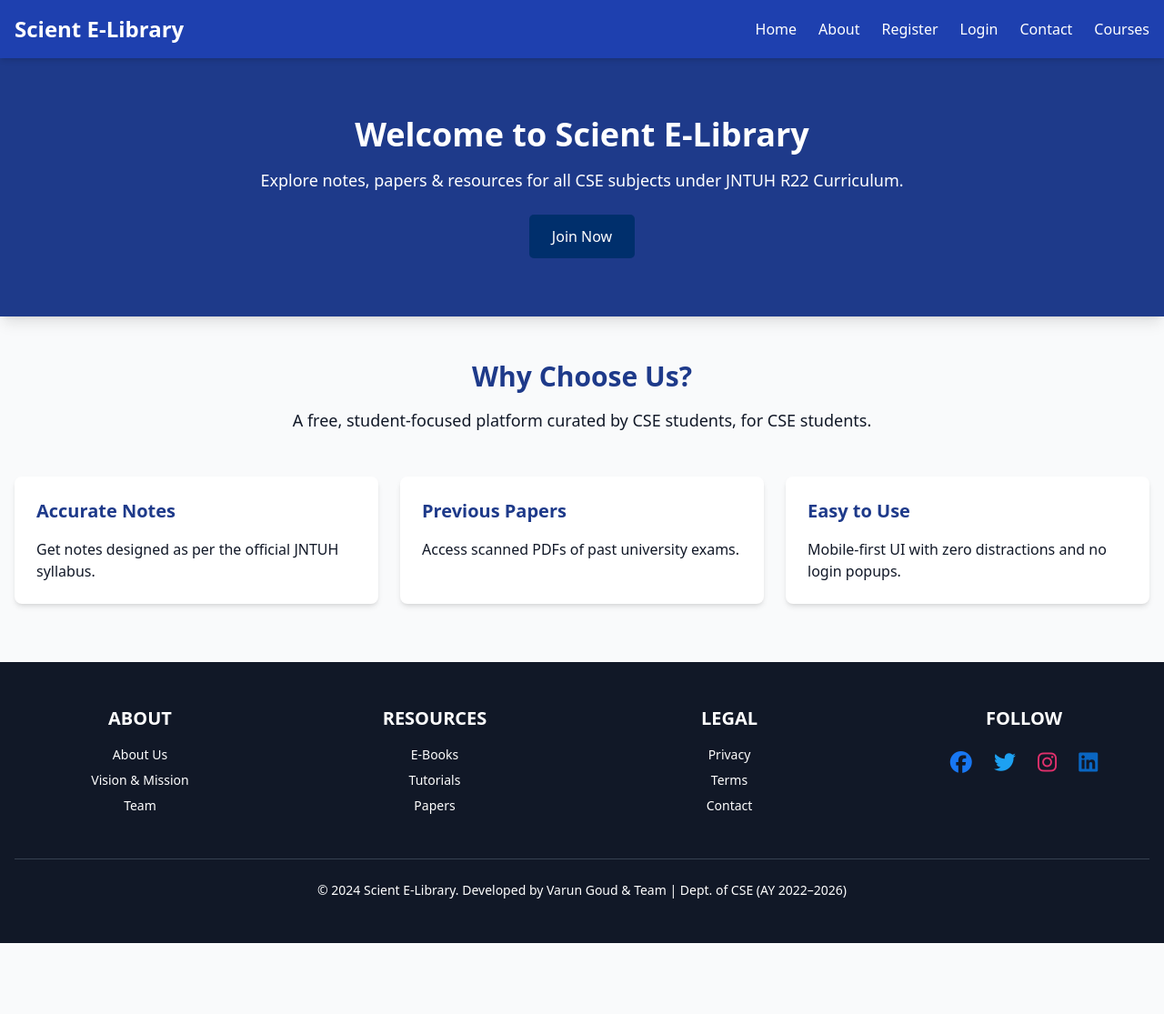
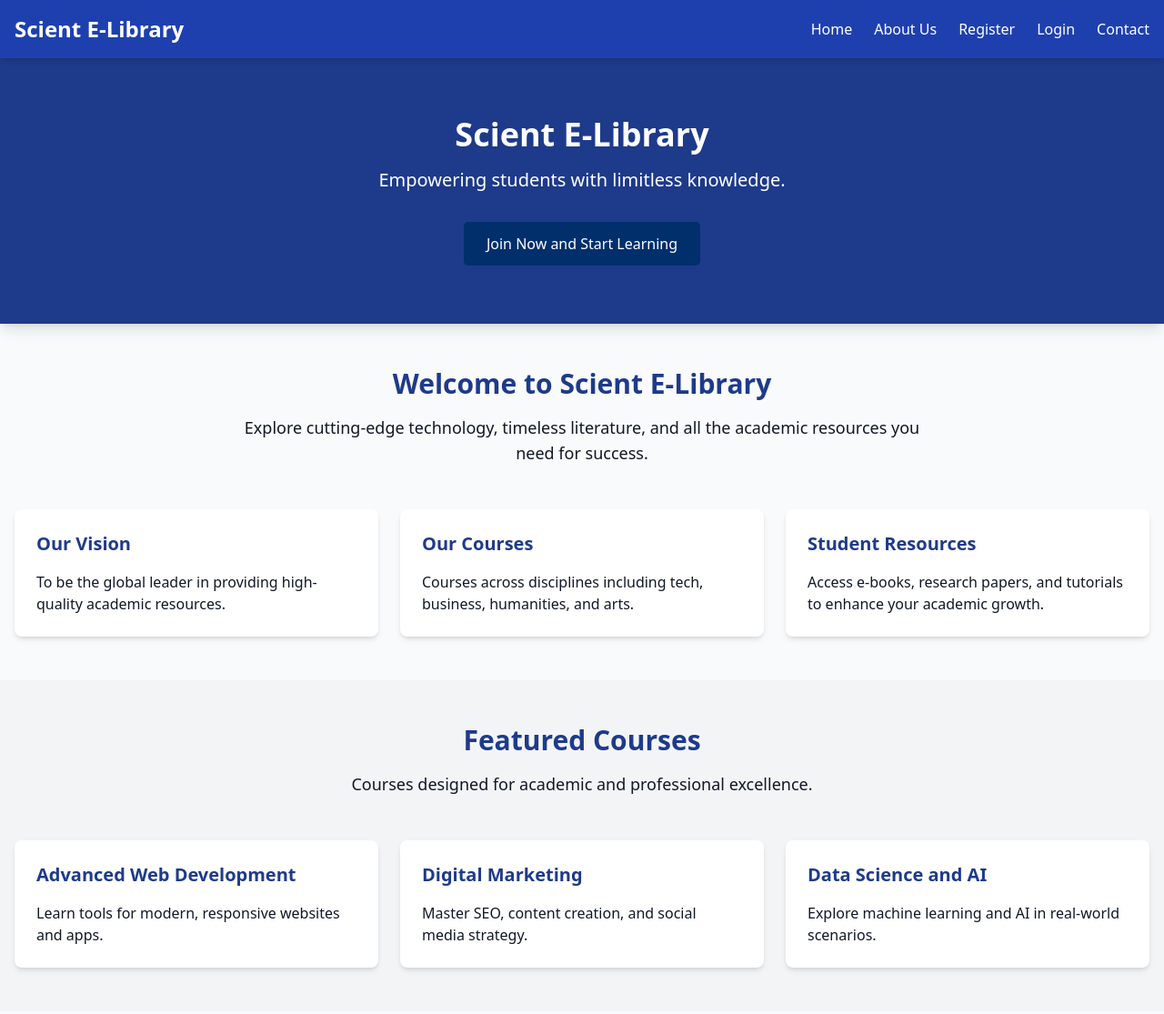
Before and after one commit to VarunGoud04/Scient-E-library, a website: page public/index.html in a window 1280 px wide. Shown: the top 1115 px of the page at 91% size. Before the commit the page ends 1037 px from the top, so only its background shows below. Drawn offline with nearby package versions, Linux system fonts and the light colour scheme.

Commit message:
Update index.html

```diff
--- a/public/index.html
+++ b/public/index.html
@@ -1,51 +1,41 @@
-<!DOCTYPE html>
-<html lang="en">
+<!DOCTYPE html>  <html lang="en">
 <head>
   <meta charset="UTF-8" />
   <meta name="viewport" content="width=device-width, initial-scale=1.0" />
   <meta http-equiv="X-UA-Compatible" content="ie=edge" />
-  <title>Scient E-Library | JNTUH CSE R22</title>
+  <title>Scient E-Library | College</title>
   <link rel="icon" type="image/png" href="logo11.jpg" />
+  <link href="https://cdnjs.cloudflare.com/ajax/libs/font-awesome/6.0.0-beta3/css/all.min.css" rel="stylesheet" />
+  <script src="https://cdn.tailwindcss.com"></script>
+<!-- SEO Meta Tags -->
+<meta name="description" content="Scient E-Library is a student-developed platform offering JNTUH R22 CSE notes, previous papers, important questions, and digital study resources." />
+<meta name="keywords" content="Scient E-Library, JNTUH R22, CSE Notes, Engineering Resources, Scient College, Previous Papers, Varun Goud, AI ML Notes, Digital Library" />
+<meta name="author" content="B. Varun Goud" />
+<meta name="robots" content="index, follow" />
 
-  <!-- ✅ SEO Meta Tags -->
-  <meta name="description" content="Scient E-Library - JNTUH R22 CSE Notes, Important Questions, Previous Papers & more.">
-  <meta name="keywords" content="JNTUH, CSE R22, Scient E-Library, Notes, AI, ML, IoT, Engineering, College">
-  <meta name="author" content="B. Varun Goud">
-  <meta name="robots" content="index, follow">
+<!-- Open Graph / Facebook -->
+<meta property="og:title" content="Scient E-Library | JNTUH R22 CSE Resources" />
+<meta property="og:description" content="Access well-organized notes, question banks, and academic tools curated for JNTUH R22 CSE students." />
+<meta property="og:image" content="https://scient-e-library.vercel.app/logo11.jpg" />
+<meta property="og:url" content="https://scient-e-library.vercel.app/" />
+<meta property="og:type" content="website" />
 
-  <!-- ✅ Social Sharing (Open Graph) -->
-  <meta property="og:title" content="Scient E-Library | JNTUH CSE R22 Resources">
-  <meta property="og:description" content="Explore notes, papers, and resources for JNTUH R22 CSE subjects.">
-  <meta property="og:image" content="https://scient-e-library.vercel.app/logo11.jpg">
-  <meta property="og:url" content="https://scient-e-library.vercel.app/">
-  <meta name="twitter:card" content="summary_large_image">
-
-  <!-- Tailwind CSS -->
-  <script src="https://cdn.tailwindcss.com"></script>
-  <!-- Font Awesome -->
-  <script src="https://kit.fontawesome.com/a076d05399.js" crossorigin="anonymous"></script>
-
+<!-- Twitter Card -->
+<meta name="twitter:card" content="summary_large_image" />
+<meta name="twitter:title" content="Scient E-Library | JNTUH R22 CSE" />
+<meta name="twitter:description" content="Built by Scient students — a free platform to access notes, previous papers, and academic resources for R22 curriculum." />
+<meta name="twitter:image" content="https://scient-e-library.vercel.app/logo11.jpg" />
   <style>
     .cta-button {
       background-color: #002f6c;
       color: white;
       padding: 12px 25px;
+      text-decoration: none;
       border-radius: 5px;
       transition: background-color 0.3s, transform 0.3s;
-    }
-
-    .cta-button:hover {
+    }  .cta-button:hover {
   background-color: #003366;
   transform: scale(1.05);
-    }
-
-    .card, .course-card {
-      transition: transform 0.3s, box-shadow 0.3s;
-    }
-
-    .card:hover, .course-card:hover {
-      transform: scale(1.05);
-      box-shadow: 0 8px 15px rgba(0, 0, 0, 0.1);
 }
 
 .social-icons a {
@@ -63,8 +53,19 @@
   background-color: #ff9800;
 }
 
+.card,
+.course-card {
+  transition: transform 0.3s, box-shadow 0.3s;
+}
+
+.card:hover,
+.course-card:hover {
+  transform: scale(1.05);
+  box-shadow: 0 8px 15px rgba(0, 0, 0, 0.1);
+}
+
 footer {
-      background-color: #f1f5f9;
+  background-color: #e7ecef;
   padding: 20px;
   text-align: center;
 }
@@ -80,127 +81,131 @@
 .fab.fa-instagram { color: #e1306c; }
 .fab.fa-linkedin { color: #0a66c2; }
 
-    .social-media a:hover {
-      opacity: 0.8;
-    }
+.social-media a:hover { opacity: 0.8; }
+
   </style>
-</head>
-
-<body class="text-gray-900 bg-gray-50">
-
-  <!-- Navbar -->
-  <nav class="bg-blue-800 text-white py-4 shadow-md sticky top-0 z-50">
+</head>  <body class="text-gray-900 bg-gray-50">    <!-- Responsive Navbar -->    <nav class="bg-blue-800 text-white py-4 shadow-md sticky top-0 z-50">
     <div class="max-w-7xl mx-auto px-4 flex items-center justify-between">
-      <a href="index.html" class="text-2xl font-bold">Scient E-Library</a>
+      <a href="#" class="text-2xl font-bold">Scient E-Library</a>
       <button id="menu-btn" class="text-white sm:hidden text-2xl focus:outline-none">
         <i class="fas fa-bars"></i>
       </button>
       <div id="nav-links" class="hidden sm:flex space-x-6 text-sm sm:text-base">
         <a href="index.html" class="hover:text-yellow-400">Home</a>
-        <a href="about.html" class="hover:text-yellow-400">About</a>
+        <a href="about.html" class="hover:text-yellow-400">About Us</a>
         <a href="register.html" class="hover:text-yellow-400">Register</a>
         <a href="login.html" class="hover:text-yellow-400">Login</a>
         <a href="contact.html" class="hover:text-yellow-400">Contact</a>
-        <a href="courses.html" class="hover:text-yellow-400">Courses</a>
       </div>
     </div>
     <div id="mobile-menu" class="sm:hidden hidden px-4 pb-4 flex flex-col space-y-2 text-sm">
       <a href="index.html" class="hover:text-yellow-400">Home</a>
-      <a href="about.html" class="hover:text-yellow-400">About</a>
+      <a href="about.html" class="hover:text-yellow-400">About Us</a>
       <a href="register.html" class="hover:text-yellow-400">Register</a>
       <a href="login.html" class="hover:text-yellow-400">Login</a>
       <a href="contact.html" class="hover:text-yellow-400">Contact</a>
-      <a href="courses.html" class="hover:text-yellow-400">Courses</a>
     </div>
-  </nav>
-
-  <!-- Hero -->
-  <header class="bg-blue-900 text-white py-16 px-4 text-center shadow-lg">
-    <h1 class="text-4xl font-extrabold">Welcome to Scient E-Library</h1>
-    <p class="text-lg mt-4 max-w-3xl mx-auto">Explore notes, papers & resources for all CSE subjects under JNTUH R22 Curriculum.</p>
-    <a href="register.html" class="cta-button mt-6 inline-block">Join Now</a>
-  </header>
-
-  <!-- Features -->
-  <section class="my-12 max-w-7xl mx-auto px-4">
+  </nav>    <!-- Hero Section -->    <header class="bg-blue-900 text-white py-12 md:py-16 px-4 text-center shadow-lg">
+    <h1 class="text-3xl md:text-4xl font-extrabold">Scient E-Library</h1>
+    <p class="text-base md:text-xl mt-4 max-w-3xl mx-auto">Empowering students with limitless knowledge.</p>
+    <a href="register.html" class="cta-button mt-8 inline-block text-center">Join Now and Start Learning</a>
+  </header>    <!-- Main Section -->    <section class="my-12 max-w-7xl mx-auto px-4">
     <div class="text-center">
-      <h2 class="text-2xl md:text-3xl font-semibold text-blue-900">Why Choose Us?</h2>
-      <p class="text-base md:text-lg mt-4 max-w-3xl mx-auto">A free, student-focused platform curated by CSE students, for CSE students.</p>
+      <h2 class="text-2xl md:text-3xl font-semibold text-blue-900">Welcome to Scient E-Library</h2>
+      <p class="text-base md:text-lg mt-4 max-w-3xl mx-auto">Explore cutting-edge technology, timeless literature, and all the academic resources you need for success.</p>
+    </div>  <div class="grid grid-cols-1 sm:grid-cols-2 md:grid-cols-3 gap-6 mt-12">
+  <div class="card p-6 bg-white rounded-lg shadow-md">
+    <h5 class="text-lg md:text-xl font-semibold text-blue-900">Our Vision</h5>
+    <p class="mt-4">To be the global leader in providing high-quality academic resources.</p>
+  </div>
+  <div class="card p-6 bg-white rounded-lg shadow-md">
+    <h5 class="text-lg md:text-xl font-semibold text-blue-900">Our Courses</h5>
+    <p class="mt-4">Courses across disciplines including tech, business, humanities, and arts.</p>
+  </div>
+  <div class="card p-6 bg-white rounded-lg shadow-md">
+    <h5 class="text-lg md:text-xl font-semibold text-blue-900">Student Resources</h5>
+    <p class="mt-4">Access e-books, research papers, and tutorials to enhance your academic growth.</p>
+  </div>
 </div>
 
+  </section>    <!-- Courses Section -->    <section class="py-12 bg-gray-100 px-4">
+    <div class="text-center">
+      <h2 class="text-2xl md:text-3xl font-semibold text-blue-900">Featured Courses</h2>
+      <p class="text-base md:text-lg mt-4 max-w-3xl mx-auto">Courses designed for academic and professional excellence.</p>
+    </div>
     <div class="grid grid-cols-1 sm:grid-cols-2 md:grid-cols-3 gap-6 mt-12">
-      <div class="card p-6 bg-white rounded-lg shadow-md">
-        <h5 class="text-xl font-semibold text-blue-900">Accurate Notes</h5>
-        <p class="mt-4">Get notes designed as per the official JNTUH syllabus.</p>
+      <div class="course-card p-6 bg-white rounded-lg shadow-md">
+        <h3 class="text-lg md:text-xl font-semibold text-blue-900">Advanced Web Development</h3>
+        <p class="mt-4">Learn tools for modern, responsive websites and apps.</p>
       </div>
-      <div class="card p-6 bg-white rounded-lg shadow-md">
-        <h5 class="text-xl font-semibold text-blue-900">Previous Papers</h5>
-        <p class="mt-4">Access scanned PDFs of past university exams.</p>
+      <div class="course-card p-6 bg-white rounded-lg shadow-md">
+        <h3 class="text-lg md:text-xl font-semibold text-blue-900">Digital Marketing</h3>
+        <p class="mt-4">Master SEO, content creation, and social media strategy.</p>
       </div>
-      <div class="card p-6 bg-white rounded-lg shadow-md">
-        <h5 class="text-xl font-semibold text-blue-900">Easy to Use</h5>
-        <p class="mt-4">Mobile-first UI with zero distractions and no login popups.</p>
+      <div class="course-card p-6 bg-white rounded-lg shadow-md">
+        <h3 class="text-lg md:text-xl font-semibold text-blue-900">Data Science and AI</h3>
+        <p class="mt-4">Explore machine learning and AI in real-world scenarios.</p>
       </div>
     </div>
-  </section>
-
-  <!-- Footer -->
-  <footer class="bg-gray-900 text-white py-12 mt-16 px-4">
+  </section>    <!-- Footer -->    <footer class="bg-gray-900 text-white py-12 mt-16 px-4">
     <div class="max-w-7xl mx-auto">
       <div class="grid grid-cols-1 sm:grid-cols-2 md:grid-cols-3 lg:grid-cols-4 gap-12">
         <div>
-          <h5 class="text-xl font-semibold mb-4">ABOUT</h5>
+          <h5 class="text-xl font-semibold mb-4">ABOUT US</h5>
           <ul class="space-y-2 text-sm">
-            <li><a href="about.html" class="hover:text-yellow-400">About Us</a></li>
+            <li><a href="about.html" class="hover:text-yellow-400">About Scient E-Library</a></li>
             <li><a href="vision-mission.html" class="hover:text-yellow-400">Vision & Mission</a></li>
-            <li><a href="team.html" class="hover:text-yellow-400">Team</a></li>
+            <li><a href="team.html" class="hover:text-yellow-400">Our Team</a></li>
+            <li><a href="contact.html" class="hover:text-yellow-400">Contact Us</a></li>
+            <li><a href="faq.html" class="hover:text-yellow-400">FAQ</a></li>
           </ul>
         </div>
         <div>
-          <h5 class="text-xl font-semibold mb-4">RESOURCES</h5>
+          <h5 class="text-xl font-semibold mb-4">COURSES & RESOURCES</h5>
           <ul class="space-y-2 text-sm">
-            <li><a href="#" onclick="alertAndRedirect()" class="hover:text-yellow-400">E-Books</a></li>
-            <li><a href="#" onclick="alertAndRedirect()" class="hover:text-yellow-400">Tutorials</a></li>
-            <li><a href="#" onclick="alertAndRedirect()" class="hover:text-yellow-400">Papers</a></li>
+            <li><a href="#" onclick="showAlertAndRedirect()" class="hover:text-yellow-400">Browse Courses</a></li>
+            <li><a href="#" onclick="showAlertAndRedirect()" class="hover:text-yellow-400">E-Books Library</a></li>
+            <li><a href="#" onclick="showAlertAndRedirect()" class="hover:text-yellow-400">Tutorials</a></li>
+            <li><a href="#" onclick="showAlertAndRedirect()" class="hover:text-yellow-400">Research Papers</a></li>
+            <li><a href="#" onclick="showAlertAndRedirect()" class="hover:text-yellow-400">Webinars</a></li>
           </ul>
         </div>
         <div>
-          <h5 class="text-xl font-semibold mb-4">LEGAL</h5>
+          <h5 class="text-xl font-semibold mb-4">QUICK LINKS</h5>
           <ul class="space-y-2 text-sm">
-            <li><a href="privacy.html" class="hover:text-yellow-400">Privacy</a></li>
-            <li><a href="terms.html" class="hover:text-yellow-400">Terms</a></li>
-            <li><a href="contact.html" class="hover:text-yellow-400">Contact</a></li>
+            <li><a href="register.html" class="hover:text-yellow-400">Register</a></li>
+            <li><a href="login.html" class="hover:text-yellow-400">Login</a></li>
+            <li><a href="terms.html" class="hover:text-yellow-400">Terms of Use</a></li>
+            <li><a href="privacy.html" class="hover:text-yellow-400">Privacy Policy</a></li>
+            <li><a href="contact.html" class="hover:text-yellow-400">Contact Us</a></li>
           </ul>
         </div>
         <div>
-          <h5 class="text-xl font-semibold mb-4">FOLLOW</h5>
-          <div class="social-media mt-4">
-            <a href="https://facebook.com" target="_blank"><i class="fab fa-facebook"></i></a>
-            <a href="https://twitter.com" target="_blank"><i class="fab fa-twitter"></i></a>
-            <a href="https://instagram.com/varungoud___21" target="_blank"><i class="fab fa-instagram"></i></a>
-            <a href="https://linkedin.com/in/bandi-varun-goud" target="_blank"><i class="fab fa-linkedin"></i></a>
+          <h5 class="text-xl font-semibold mb-4">FOLLOW US ON</h5>
+          <div class="social-media flex flex-wrap gap-4 mt-4">
+            <a href="https://www.facebook.com/" target="_blank"><i class="fab fa-facebook"></i></a>
+            <a href="https://www.twitter.com" target="_blank"><i class="fab fa-twitter"></i></a>
+            <a href="https://www.instagram.com/varungoud___21/" target="_blank"><i class="fab fa-instagram"></i></a>
+            <a href="https://www.linkedin.com/in/bandi-varun-goud" target="_blank"><i class="fab fa-linkedin"></i></a>
           </div>
         </div>
-      </div>
-      <div class="text-center mt-12 border-t border-gray-700 pt-6 text-sm">
-        <p>&copy; 2024 Scient E-Library. Developed by Varun Goud & Team | Dept. of CSE (AY 2022–2026)</p>
+      </div>  <div class="text-center mt-12 border-t border-gray-700 pt-6 text-sm">
+    <p>© 2024 Scient E-Library. All rights reserved. | Developed by Varun Goud & Team | Department of CSE (AY 2022-2026)</p>
   </div>
 </div>
-  </footer>
 
-  <!-- Scripts -->
-  <script>
-    function alertAndRedirect() {
-      alert("Please register and login to access the content.");
-      window.location.href = "register.html";
+  </footer>    <!-- Scripts -->    <script>
+    function showAlertAndRedirect() {
+      alert("Kindly Register & Access the content with login details. No content is shared without login details.");
+      window.location.href = "index.html";
     }
 
-    // Disable dev tools
-    document.addEventListener("contextmenu", e => e.preventDefault());
-    document.addEventListener("dblclick", e => e.preventDefault());
-    document.addEventListener("keydown", e => {
-      if (e.key === "F12" || (e.ctrlKey && e.shiftKey && e.key === "I") || (e.ctrlKey && e.key === "U")) {
-        e.preventDefault();
+    // Disable developer tools and context menu
+    document.addEventListener('contextmenu', event => event.preventDefault());
+    document.addEventListener('dblclick', event => event.preventDefault());
+    document.addEventListener('keydown', function (event) {
+      if (event.key === 'F12' || (event.ctrlKey && event.shiftKey && event.key === 'I') || (event.ctrlKey && event.key === 'U')) {
+        event.preventDefault();
       }
     });
 
@@ -210,6 +215,5 @@
     menuBtn.addEventListener('click', () => {
       mobileMenu.classList.toggle('hidden');
     });
-  </script>
-</body>
+  </script>  </body>
 </html>
```
Lines whose indentation alone changed are shown as unchanged.
